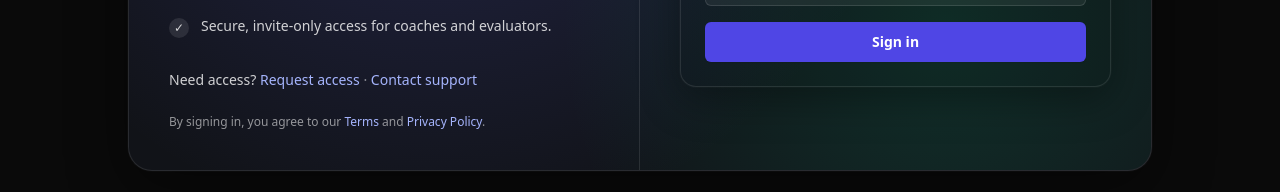
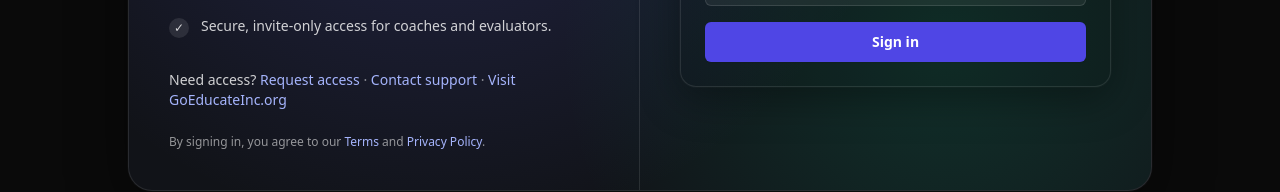
Before and after one commit to WolfCon2023/goeducate-talent-platform, a Next.js app in the folder apps/web/: page /login in a window 1280 px wide. Shown: the part 415-607 px from the top of the page. Built offline with nearby package versions, Linux system fonts and the light colour scheme; no server answers.

Commit message:
ux: polish billing + login links

```diff
--- a/apps/web/app/coach/billing/BillingClient.tsx
+++ b/apps/web/app/coach/billing/BillingClient.tsx
@@ -7,7 +7,7 @@ import * as React from "react";
 import { Card, Button } from "@/components/ui";
 import { toast } from "@/components/ToastProvider";
 import { apiFetch } from "@/lib/api";
-import { getAccessToken } from "@/lib/auth";
+import { getAccessToken, getTokenRole } from "@/lib/auth";
 import { useConfirm } from "@/components/ConfirmDialog";
 
 type BillingStatus = {
@@ -126,6 +126,9 @@ export function BillingClient() {
     }
   }
 
+  const token = getAccessToken();
+  const role = getTokenRole(token);
+  const isAdmin = role === "admin";
   const subscribed = Boolean(status && (status.hasSubscription || status.status === "active"));
 
   return (
@@ -147,11 +150,18 @@ export function BillingClient() {
             <div className="mt-1 text-sm text-white/80">
               {status ? (
                 <>
-                  Stripe:{" "}
-                  <span className={status.configured ? "text-emerald-300" : "text-amber-300"}>
-                    {status.configured ? "Configured" : "Not configured"}
+                  Status:{" "}
+                  <span className={String(status.status) === "active" ? "text-emerald-300" : "text-white/90"}>
+                    {String(status.status ?? "—")}
                   </span>
-                  {" · "}Status: <span className="text-white/90">{String(status.status ?? "—")}</span>
+                  {isAdmin ? (
+                    <>
+                      {" · "}Stripe:{" "}
+                      <span className={status.configured ? "text-emerald-300" : "text-amber-300"}>
+                        {status.configured ? "Configured" : "Not configured"}
+                      </span>
+                    </>
+                  ) : null}
                   {subscribed ? (
                     <>
                       {" · "}Plan:{" "}
@@ -192,7 +202,12 @@ export function BillingClient() {
 
         {!status?.configured ? (
           <div className="mt-6 rounded-2xl border border-amber-400/20 bg-amber-400/10 p-4 text-sm text-amber-100">
-            Billing is not configured right now. Please contact support if you need access to subscription features.
+            Billing is temporarily unavailable. Please contact support if you need access to subscription features.
+            {isAdmin ? (
+              <div className="mt-2 text-xs text-amber-100/80">
+                Admin note: Stripe is not configured (missing required environment variables).
+              </div>
+            ) : null}
           </div>
         ) : subscribed ? (
           <div className="mt-6 flex flex-wrap items-center justify-between gap-3 rounded-2xl border border-white/10 bg-white/5 p-4">
--- a/apps/web/app/login/LoginClient.tsx
+++ b/apps/web/app/login/LoginClient.tsx
@@ -115,6 +115,15 @@ export function LoginClient() {
               <Link href="/contact" className="text-indigo-300 hover:text-indigo-200 hover:underline">
                 Contact support
               </Link>
+              <span className="text-white/50"> · </span>
+              <a
+                href="https://www.goeducateinc.org"
+                target="_blank"
+                rel="noreferrer"
+                className="text-indigo-300 hover:text-indigo-200 hover:underline"
+              >
+                Visit GoEducateInc.org
+              </a>
             </div>
 
             <div className="mt-6 text-xs text-white/55">
```
